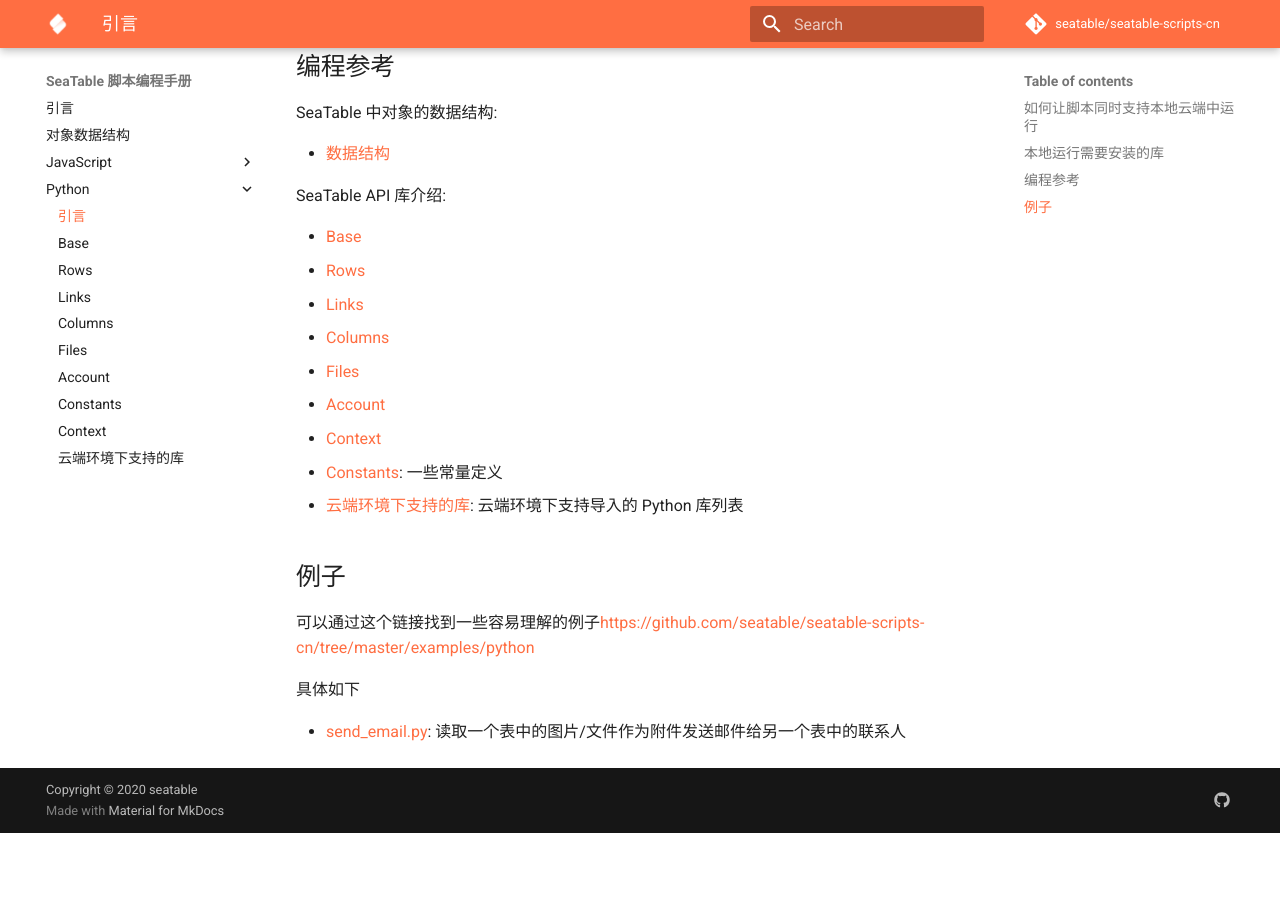
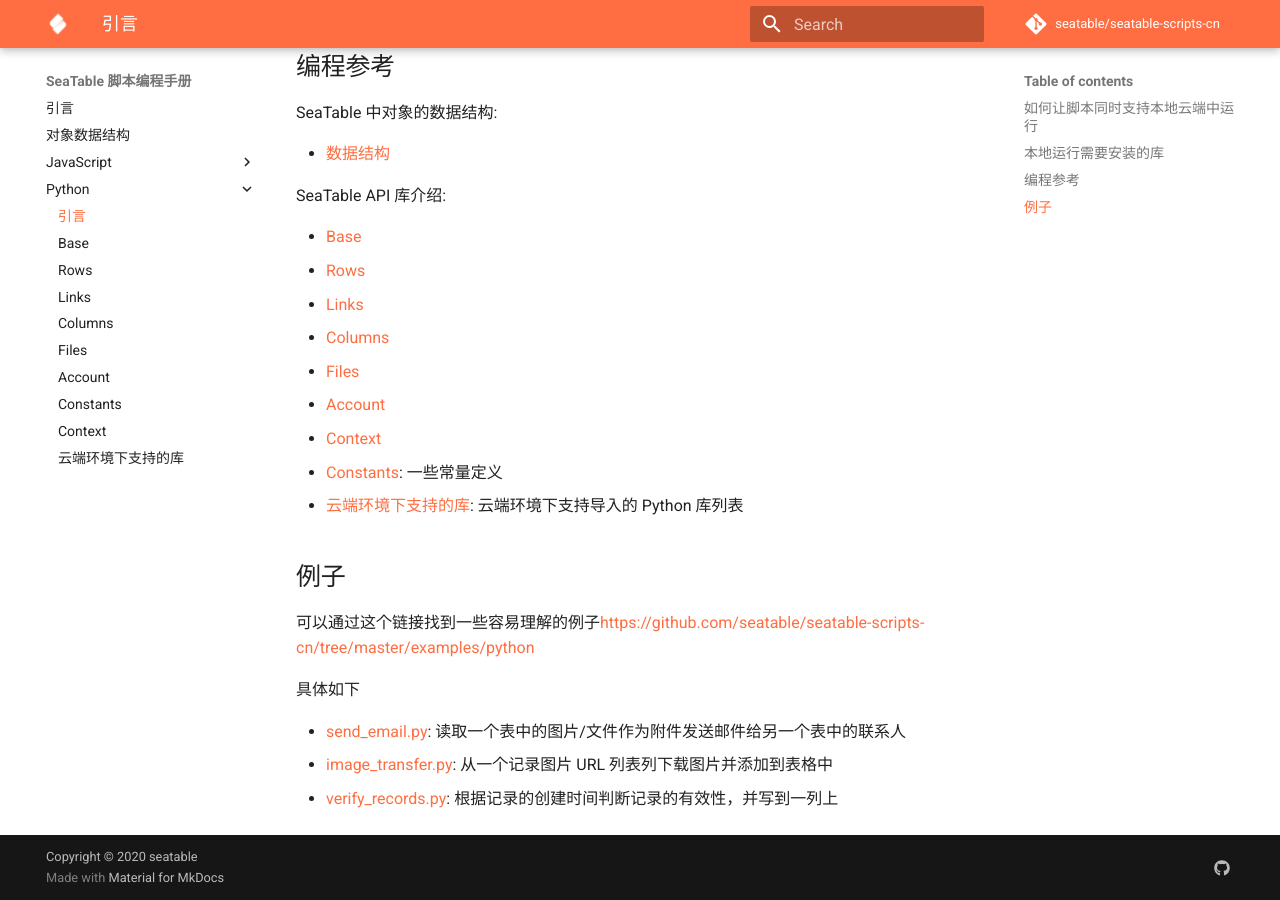
Before and after one commit to seatable/seatable-scripts-cn, an MkDocs documentation site: the page built from manual/python/README.md, in a window 1280 px wide and 900 px high, scrolled down 1011 px. Built offline with MkDocs 1.6.1 and Material for MkDocs 9.7.7, drawn with Linux system fonts in a browser that asks for light colours; comment, search, counter and statistics services are not loaded; before the commit the page ends 1844 px from its top, so only the background shows below that.

Commit message:
Update readme

```diff
--- a/manual/python/README.md
+++ b/manual/python/README.md
@@ -61,3 +61,5 @@
 具体如下
 
 * [send_email.py](https://github.com/seatable/seatable-scripts-cn/tree/master/examples/python/send_email.py): 读取一个表中的图片/文件作为附件发送邮件给另一个表中的联系人
+* [image_transfer.py](https://github.com/seatable/seatable-scripts-cn/tree/master/examples/python/image_transfer.py): 从一个记录图片 URL 列表列下载图片并添加到表格中
+* [verify_records.py](https://github.com/seatable/seatable-scripts-cn/tree/master/examples/python/verify_records.py): 根据记录的创建时间判断记录的有效性，并写到一列上
```
